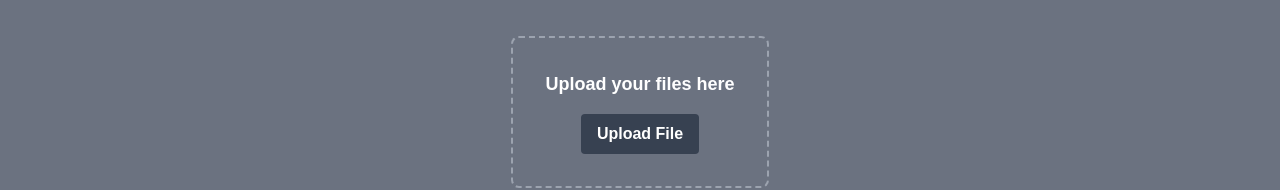
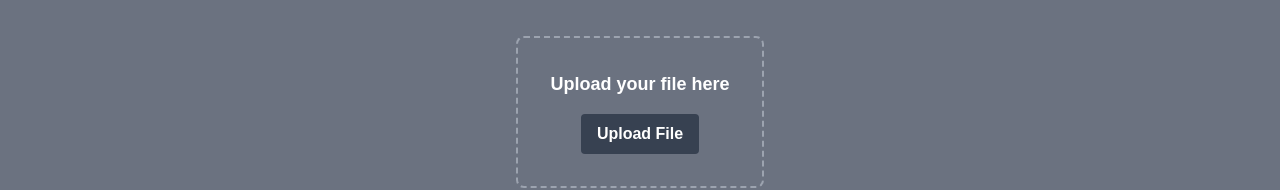
Before and after one commit to anujkumardarji/file-storage-sharing-service, a React (Create React App) app in the folder frontend-file-service/: page / in a window 1280 px wide. Shown: the part 392-582 px from the top of the page. Built offline with nearby package versions, Linux system fonts and the light colour scheme.

Commit message:
Add Download and upload screen

```diff
--- a/frontend-file-service/package.json
+++ b/frontend-file-service/package.json
@@ -10,6 +10,7 @@
     "postcss": "^8.4.38",
     "react": "^18.3.1",
     "react-dom": "^18.3.1",
+    "react-router-dom": "^6.23.1",
     "react-scripts": "5.0.1",
     "tailwindcss": "^3.4.3",
     "web-vitals": "^2.1.4"
--- a/frontend-file-service/src/App.js
+++ b/frontend-file-service/src/App.js
@@ -1,19 +1,17 @@
 import React from 'react';
 import './index.css'; // Import your CSS file
-import Navbar from './components/Navbar';
-import UploadButton from './components/UploadButton';
+import { BrowserRouter as Router, Route, Routes } from 'react-router-dom';
+import Home from './components/Home';
 function App() {
-  const handleFileSelect = (file) => {
-    // Handle the selected file (e.g., upload to server, process, etc.)
-    console.log('Selected file:', file);
-  };
-
 
   return (
    <>
       <div className="bg-gray-500 min-h-screen">
-        <Navbar/>
-        <UploadButton onFileSelect={handleFileSelect} />
+        <Router>
+        <Routes>
+          <Route exact path="/" element ={<Home />} />
+        </Routes>
+      </Router>
       </div>
    </>
   );
--- /dev/null
+++ b/frontend-file-service/src/components/Home.js
@@ -0,0 +1,30 @@
+import React, { useState } from 'react';
+import './../index.css'; // Import your CSS file
+import Navbar from './Navbar';
+import UploadButton from './UploadButton';
+function Home() {
+
+  const [isFileUploaded, setIsFileUploaded] = useState(false);
+
+
+  const handleFileSelect = (file) => {
+    // Handle the selected file (e.g., upload to server, process, etc.)
+    console.log('Selected file:', file);
+    setTimeout(() => {
+      // After the "upload" process, set the file uploaded state to true
+      setIsFileUploaded(true);
+    }, 1000); // Simulate a delay for file upload
+  };
+
+
+  return (
+   <>
+      <div className="bg-gray-500 min-h-screen">
+        <Navbar/>
+        <UploadButton onFileSelect={handleFileSelect} isFileUploaded={isFileUploaded}/>
+      </div>
+   </>
+  );
+}
+
+export default Home;
--- a/frontend-file-service/src/components/UploadButton.js
+++ b/frontend-file-service/src/components/UploadButton.js
@@ -1,6 +1,7 @@
 import React from 'react';
 
-const UploadButton = ({ onFileSelect }) => {
+const UploadButton = ({ onFileSelect,isFileUploaded }) => {
+  console.log("isFileUploaded",isFileUploaded)
   const handleFileSelect = (e) => {
     const file = e.target.files[0]; // Get the first selected file
     if (file) {
@@ -10,9 +11,10 @@ const UploadButton = ({ onFileSelect }) => {
 
   return (
     <>
+    {!isFileUploaded &&
        <div className="flex justify-center items-center min-h-screen">
       <div className="border-dashed border-2 border-gray-400 rounded-lg p-8 text-center">
-        <p className="text-white text-lg font-semibold mb-4">Upload your files here</p>
+        <p className="text-white text-lg font-semibold mb-4">Upload your file here</p>
         <label
           htmlFor="fileInput"
           className="cursor-pointer bg-gray-700 hover:bg-gray-800 text-white font-bold py-2 px-4 rounded inline-block"
@@ -27,6 +29,17 @@ const UploadButton = ({ onFileSelect }) => {
         </label>
       </div>
     </div>
+    }
+       {isFileUploaded &&
+       <div className="flex justify-center items-center min-h-screen">
+      <div className="rounded-lg p-8 text-center">
+        <p className="text-white text-lg font-semibold mb-4">Click below to download your file.</p>
+        <button className="bg-black text-white py-2 px-4 rounded">
+            Download File
+          </button>
+      </div>
+    </div>
+    }
     </>
   );
 };
```
Also changed, not shown: 1 other file (tests, documents, lock files or other folders).
